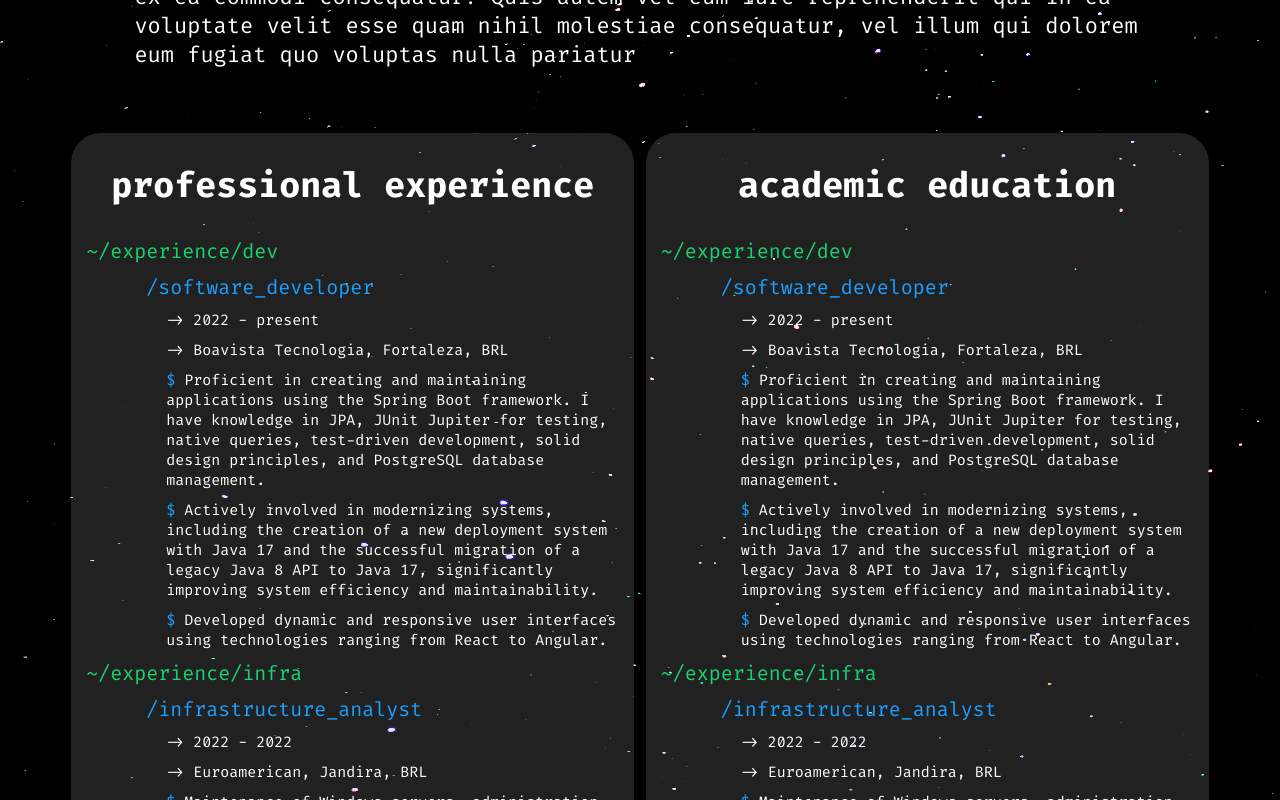
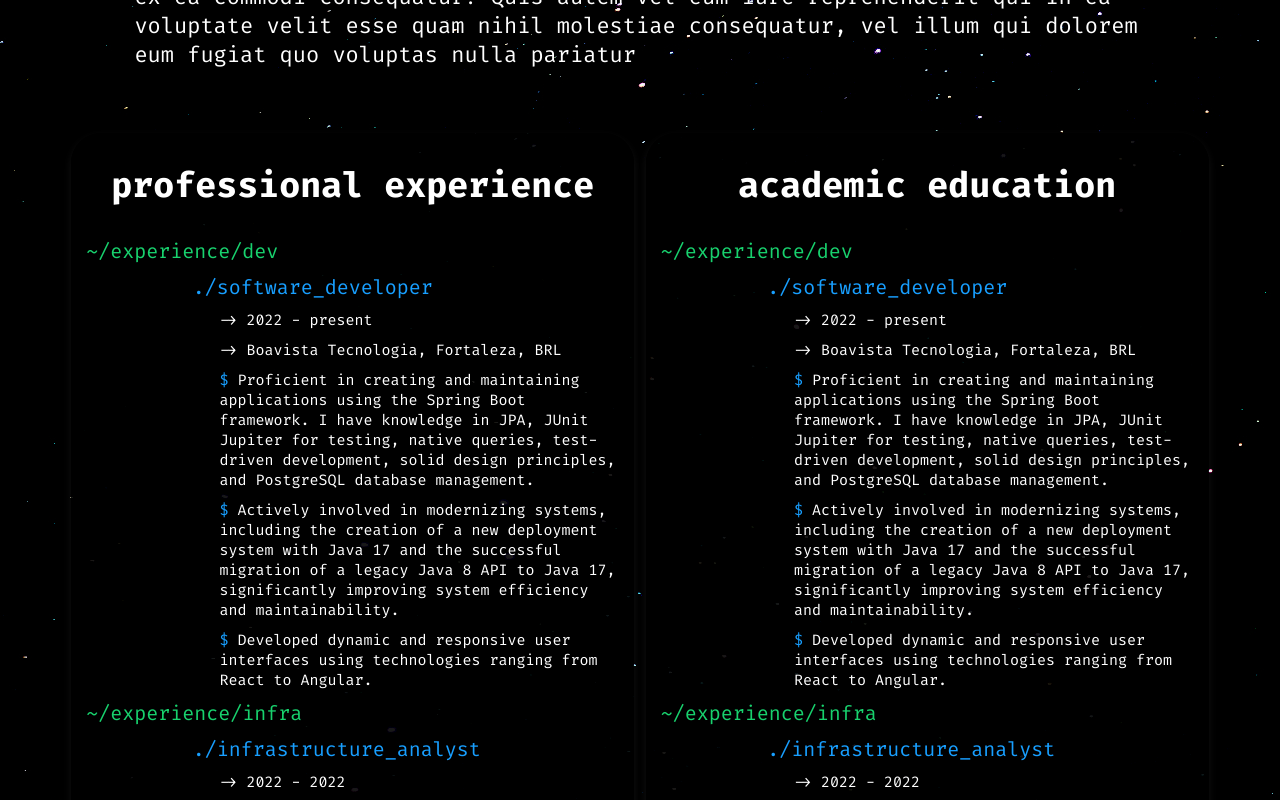
Before and after one commit to VitorTenor/my-personal-blog, a React (Vite) app: page / in a window 1280 px wide. Shown: the part 1980-2780 px from the top of the page. Built offline with nearby package versions, Linux system fonts and the light colour scheme.

Commit message:
ta em prod

```diff
--- a/src/styles/GlobalStyles.ts
+++ b/src/styles/GlobalStyles.ts
@@ -5,7 +5,8 @@ import BG_IMAGE from '../assets/backgroundImage.jpg';
 export enum globalColor {
   primary = '#18d26e',
   secondary = '#ffffff',
-  tertiary = 'hsla(0, 0%, 65%, 0.2);',
+  tertiary = 'hsla(0, 0%, 0%, 0.9)',
+  // 'hsla(0, 0%, 65%, 0.2);',
   quaternary = '#189fff',
 }
 
@@ -39,7 +40,7 @@ export const GlobalStyles = createGlobalStyle`
 
     /* Estilo da pista da barra de rolagem (track) */
     &::-webkit-scrollbar-track {
-      background-color: transparent; /* Defina a cor da pista como transparente */
+      background-color: black; /* Defina a cor da pista como transparente */
     }
   }
 `;
--- a/src/ui/molecule/ExperienceComponent/container.ts
+++ b/src/ui/molecule/ExperienceComponent/container.ts
@@ -1,7 +1,7 @@
 import { CSSProperties } from 'styled-components';
 import { globalColor } from '../../../styles/GlobalStyles';
 
-export const TITLE_PREFIX: string = '/';
+export const TITLE_PREFIX: string = './';
 export const DATE_PREFIX: string = '-> ';
 export const COMPANY_PREFIX: string = '-> ';
 export const DESCRIPTION_PREFIX: string = '$ ';
@@ -18,7 +18,7 @@ export const TITLE_STYLE: CSSProperties = {
   fontWeight: '500',
   color: `${globalColor.quaternary}`,
   marginBottom: '10px',
-  marginLeft: '60px',
+  marginLeft: '20%',
   marginTop: '10px',
   display: 'flex',
   wordBreak: 'break-all',
@@ -29,7 +29,7 @@ export const DATE_STYLE: CSSProperties = {
   fontWeight: '500',
   color: `${globalColor.secondary}`,
   marginBottom: '10px',
-  marginLeft: '80px',
+  marginLeft: '25%',
   marginTop: '10px',
   display: 'flex',
 };
@@ -39,7 +39,7 @@ export const COMPANY_STYLE: CSSProperties = {
   fontWeight: '500',
   color: `${globalColor.secondary}`,
   marginBottom: '10px',
-  marginLeft: '80px',
+  marginLeft: '25%',
   marginTop: '10px',
   display: 'flex',
 };
@@ -49,7 +49,7 @@ export const DESCRIPTION_STYLE: CSSProperties = {
   fontWeight: '500',
   color: `${globalColor.secondary}`,
   marginBottom: '10px',
-  marginLeft: '80px',
+  marginLeft: '25%',
   marginTop: '10px',
   display: 'flex',
 };
--- a/src/ui/organism/Sections/Experience/index.tsx
+++ b/src/ui/organism/Sections/Experience/index.tsx
@@ -18,6 +18,7 @@ export default function Experience(props: SectionProps): ReactElement {
       <ProfessionalExperienceStyles>
         <TitleStyles>{t('professional_experience')}</TitleStyles>
         <ExperienceComponent childrens={[dev, infra]} />
+        <br />
       </ProfessionalExperienceStyles>
 
       <EducationStyles>
--- a/src/ui/organism/Sections/Experience/styles.ts
+++ b/src/ui/organism/Sections/Experience/styles.ts
@@ -18,6 +18,7 @@ export const ProfessionalExperienceStyles = styled.div`
   width: 49.5%;
   background-color: ${globalColor.tertiary};
   border-radius: 30px;
+  box-shadow: 0 4px 8px hsla(0, 0%, 65%, 0.1);
 
   @media (max-width: 1040px) {
     margin-bottom: 40px;
@@ -26,6 +27,7 @@ export const ProfessionalExperienceStyles = styled.div`
 `;
 
 export const EducationStyles = styled.div`
+  box-shadow: 0 4px 8px hsla(0, 0%, 65%, 0.1);
   width: 49.5%;
   border-radius: 30px;
   background-color: ${globalColor.tertiary};
```
